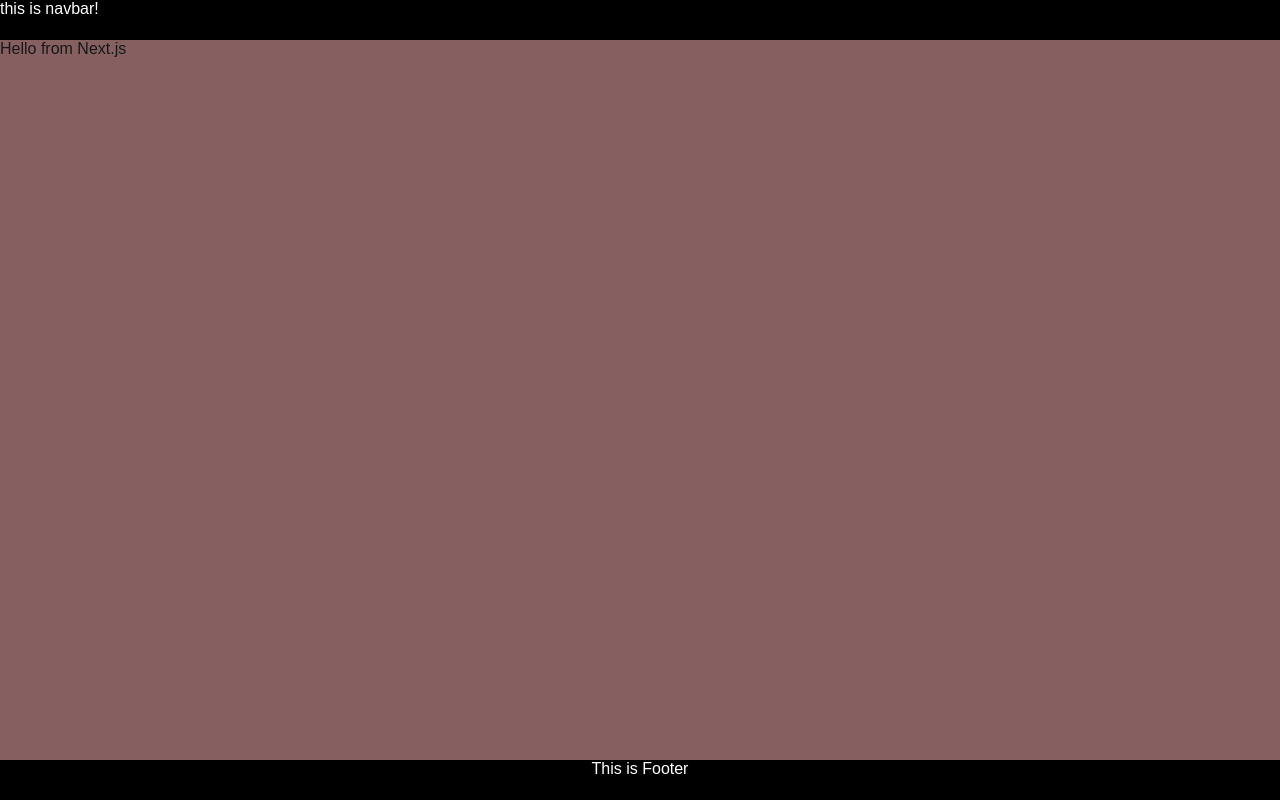
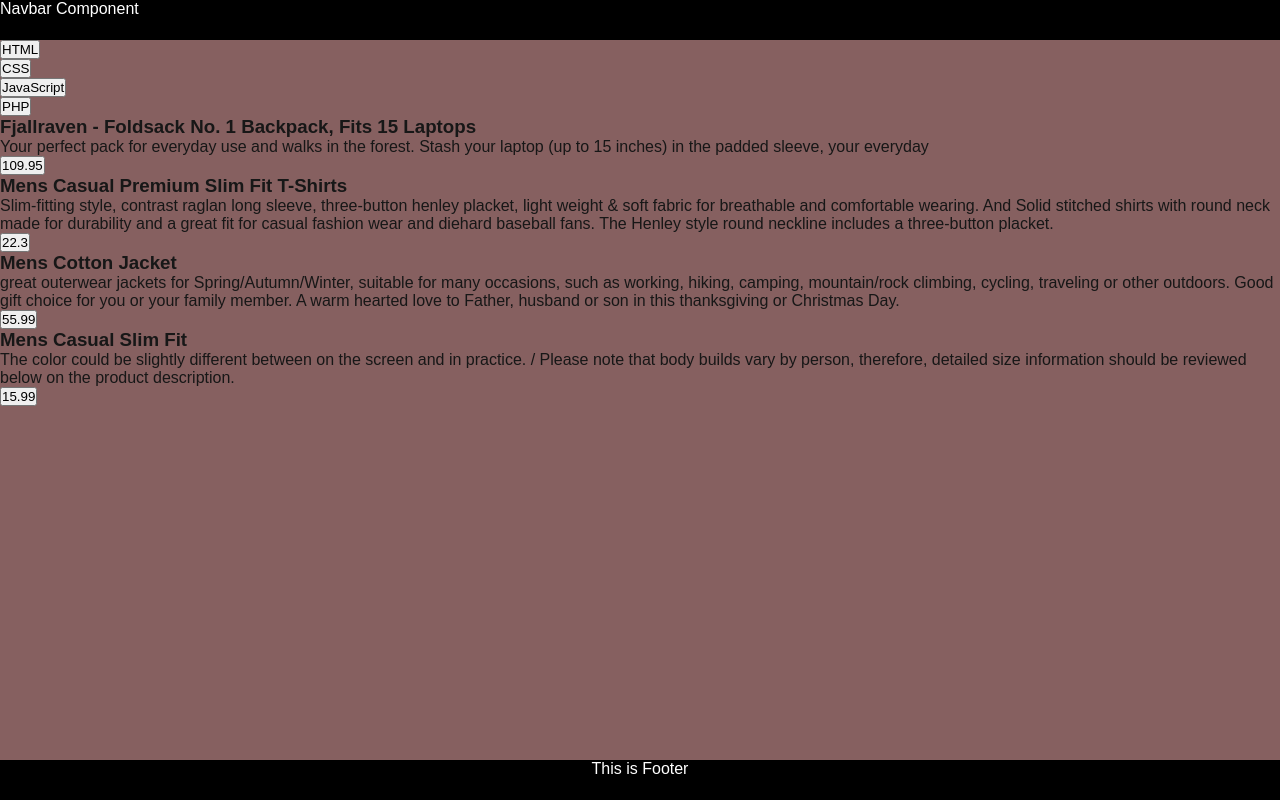
Before and after one commit to LukaBabunadze/smart-academy-project-three, a Next.js app: page / in a window 1280 px wide. Built offline with nearby package versions, Linux system fonts and the light colour scheme.

Commit message:
mapping, mount - updating - unmount

```diff
--- a/src/app/page.js
+++ b/src/app/page.js
@@ -2,12 +2,80 @@ import Footer from "@/components/footer/Footer";
 import styles from "./page.module.css";
 import Navbar from "@/components/navbar/Navbar";
 
+const navList = ["HTML", "CSS", "JavaScript", "PHP"];
+
+const products = [
+  {
+    id: 1,
+    title: "Fjallraven - Foldsack No. 1 Backpack, Fits 15 Laptops",
+    price: 109.95,
+    description:
+      "Your perfect pack for everyday use and walks in the forest. Stash your laptop (up to 15 inches) in the padded sleeve, your everyday",
+    category: "men's clothing",
+    image: "https://fakestoreapi.com/img/81fPKd-2AYL._AC_SL1500_t.png",
+    rating: {
+      rate: 3.9,
+      count: 120,
+    },
+  },
+  {
+    id: 2,
+    title: "Mens Casual Premium Slim Fit T-Shirts ",
+    price: 22.3,
+    description:
+      "Slim-fitting style, contrast raglan long sleeve, three-button henley placket, light weight & soft fabric for breathable and comfortable wearing. And Solid stitched shirts with round neck made for durability and a great fit for casual fashion wear and diehard baseball fans. The Henley style round neckline includes a three-button placket.",
+    category: "men's clothing",
+    image:
+      "https://fakestoreapi.com/img/71-3HjGNDUL._AC_SY879._SX._UX._SY._UY_t.png",
+    rating: {
+      rate: 4.1,
+      count: 259,
+    },
+  },
+  {
+    id: 3,
+    title: "Mens Cotton Jacket",
+    price: 55.99,
+    description:
+      "great outerwear jackets for Spring/Autumn/Winter, suitable for many occasions, such as working, hiking, camping, mountain/rock climbing, cycling, traveling or other outdoors. Good gift choice for you or your family member. A warm hearted love to Father, husband or son in this thanksgiving or Christmas Day.",
+    category: "men's clothing",
+    image: "https://fakestoreapi.com/img/71li-ujtlUL._AC_UX679_t.png",
+    rating: {
+      rate: 4.7,
+      count: 500,
+    },
+  },
+  {
+    id: 4,
+    title: "Mens Casual Slim Fit",
+    price: 15.99,
+    description:
+      "The color could be slightly different between on the screen and in practice. / Please note that body builds vary by person, therefore, detailed size information should be reviewed below on the product description.",
+    category: "men's clothing",
+    image: "https://fakestoreapi.com/img/71YXzeOuslL._AC_UY879_t.png",
+    rating: {
+      rate: 2.1,
+      count: 430,
+    },
+  },
+];
+
 export default function Home() {
   return (
     <div className={styles.container}>
-      <Navbar />
-      Hello from Next.js
+      <Navbar title={"Navbar Component"} navList={navList} />
+      {products.map((item) => (
+        <div key={item.id}>
+          <h3>{item.title}</h3>
+          <p>{item.description}</p>
+          <button>{item.price}</button>
+        </div>
+      ))}
       <Footer />
     </div>
   );
 }
+
+// MOUNT
+// UPDATING
+// UNMOUNT
--- a/src/components/footer/Footer.jsx
+++ b/src/components/footer/Footer.jsx
@@ -1,4 +1,4 @@
-import styles from './Footer.module.css'
+import styles from "./Footer.module.css";
 
 const Footer = () => {
   return <footer className={styles.footer}>This is Footer</footer>;
--- a/src/components/navbar/Navbar.jsx
+++ b/src/components/navbar/Navbar.jsx
@@ -1,7 +1,23 @@
+"use client";
 import styles from "./Navbar.module.css";
 
-const Navbar = () => {
-  return <div className={styles.navbar}>this is navbar!</div>;
+const Navbar = ({ title, navList }) => {
+  const handleClick = (item) => {
+    console.log("Clicked ", item);
+  };
+
+  return (
+    <>
+      <div className={styles.navbar}>{title}</div>
+      <div>
+        {navList.map((item) => (
+          <div key={item}>
+            <button onClick={() => handleClick(item)}>{item}</button>
+          </div>
+        ))}
+      </div>
+    </>
+  );
 };
 
 export default Navbar;
```
